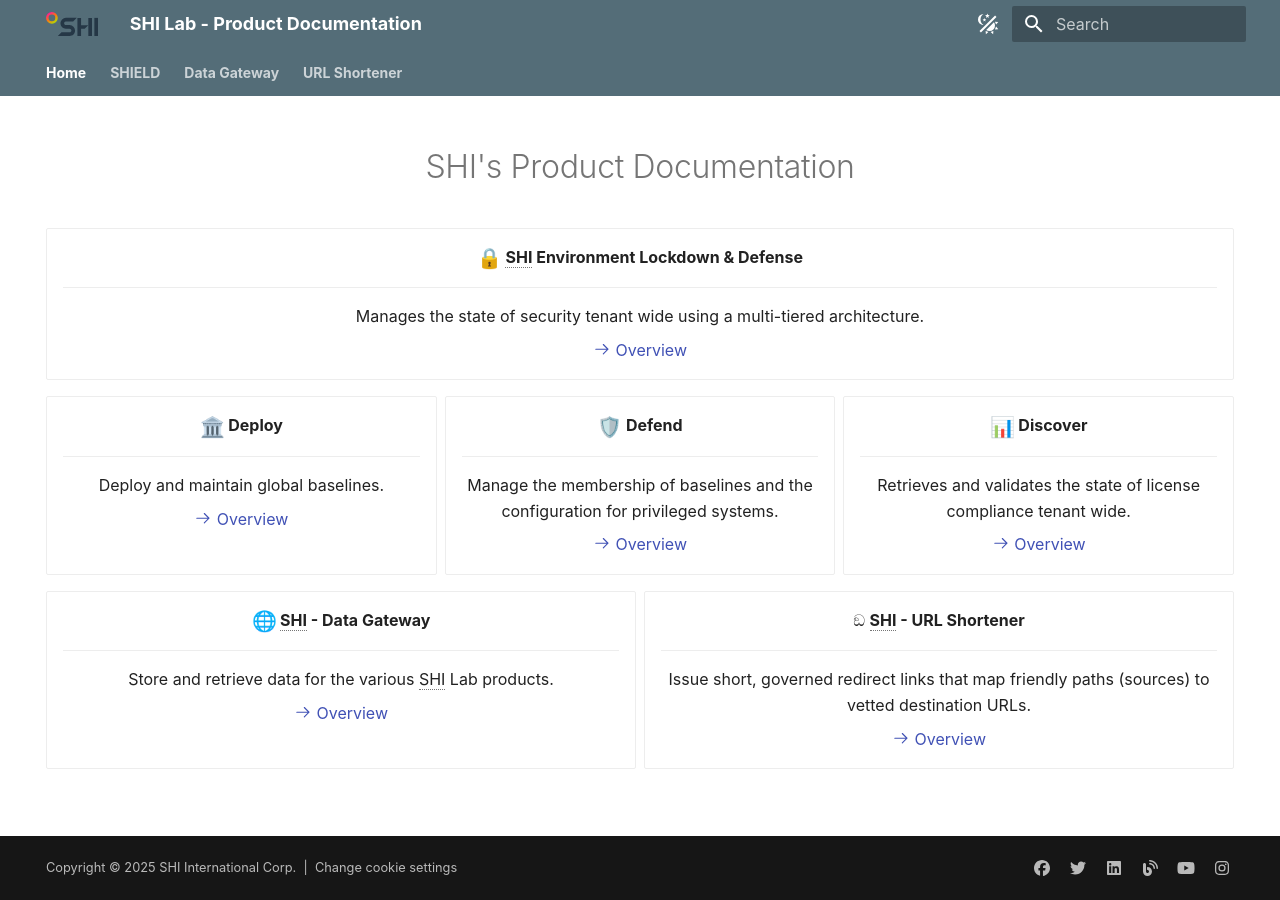
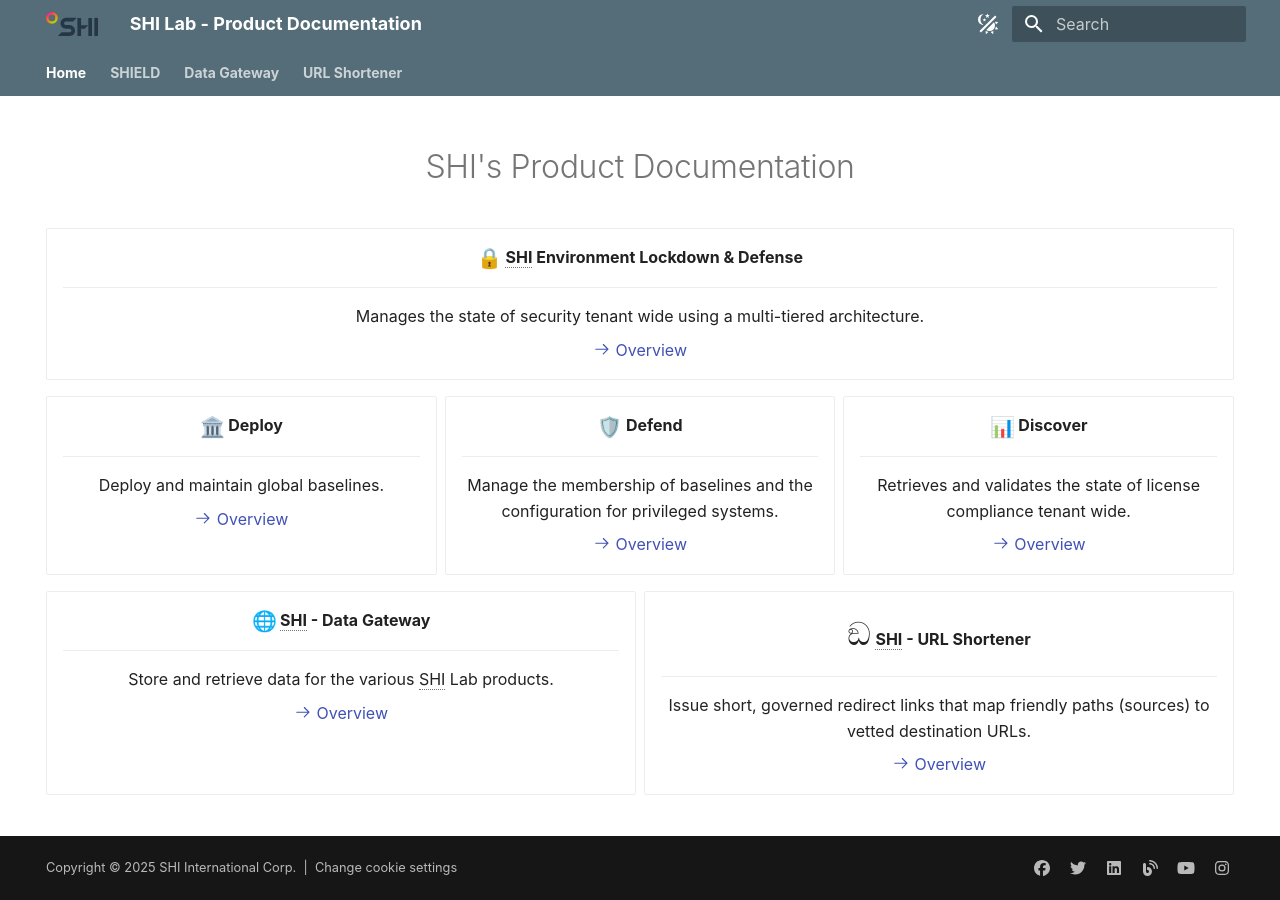
Before and after one commit to Software-Hardware-Integration-Lab/Documentation, an MkDocs documentation site: the page built from docs/index.md, in a window 1280 px wide. Built offline with MkDocs 1.6.1 and Material for MkDocs 9.7.7, drawn with Linux system fonts in a browser that asks for light colours; emoji names are drawn with the system emoji font; plug-ins that fetch from the network failed and are left out.

Commit message:
Update index.md
resizing of the logo

```diff
--- a/docs/index.md
+++ b/docs/index.md
@@ -55,11 +55,11 @@ hide:
     [:octicons-arrow-right-24: Overview](Data-Gateway/index.md)
 
 <div class="grid cards" align="center" markdown>
-- ඞ __SHI - URL Shortener__
+- <span style="font-size: 2em;">ඞ</span> __SHI - URL Shortener__
 
     ---
 
     Issue short, governed redirect links that map friendly paths (sources) to vetted destination URLs.
 
-    [:octicons-arrow-right-24: Overview](URL-Shortener/index.md)
+    [:octicons-arrow-right-24: Overview](URL-Shortener/index)
 </div>
```
